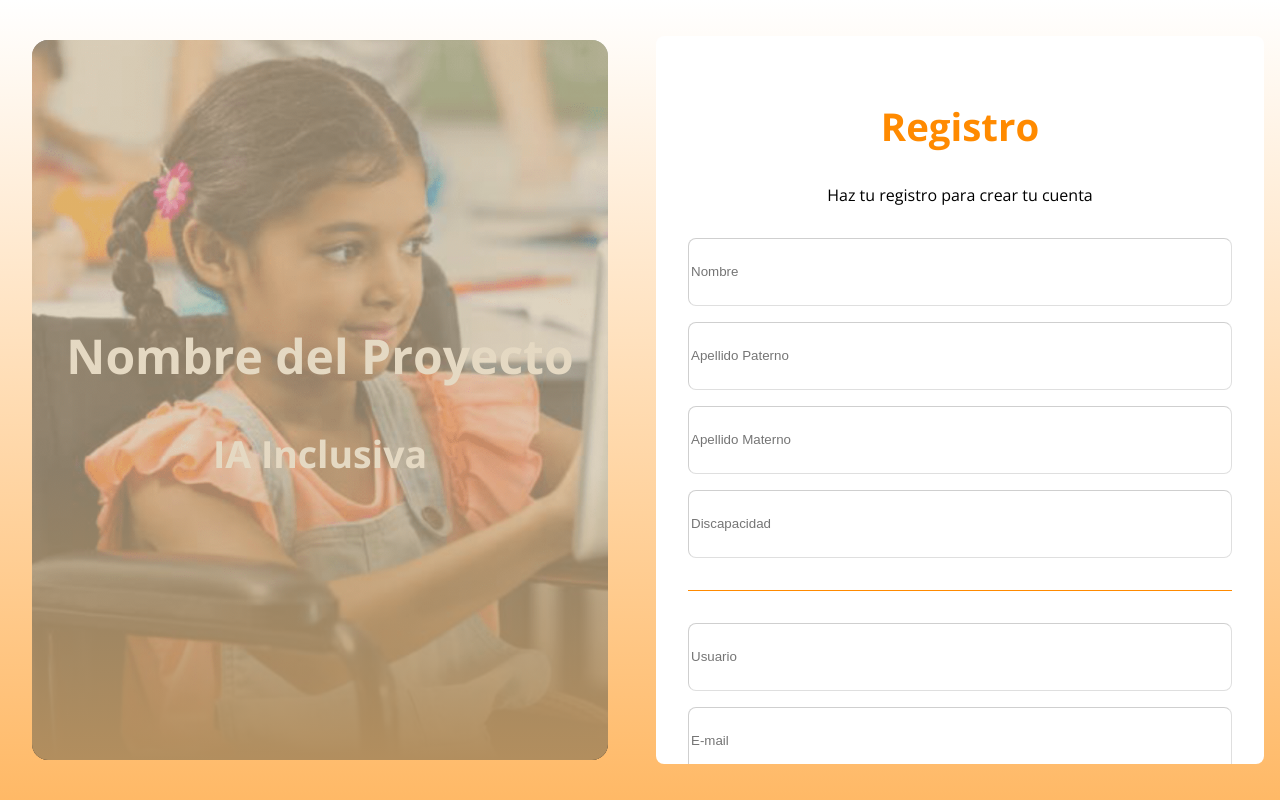
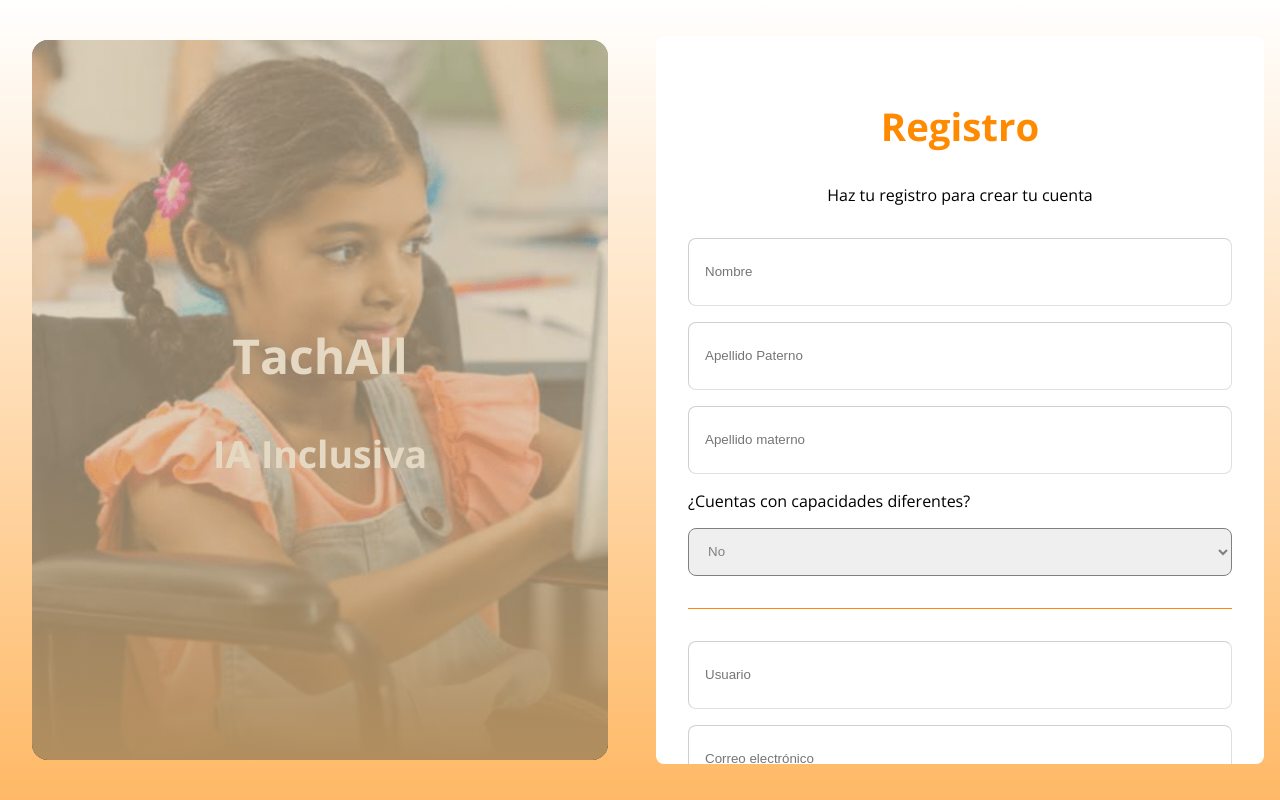
Before and after one commit to Arodiluna/hackaton, an Angular app: page /registro in a window 1280 px wide. Built offline with nearby package versions, Linux system fonts and the light colour scheme.

Commit message:
Registro
Registro completo

```diff
--- a/src/app/pages/registro/registro.component.html
+++ b/src/app/pages/registro/registro.component.html
@@ -2,37 +2,112 @@
   <section class="bloq-izq">
     <div class="bloq-img">
       <div>
-        <h2>Nombre del Proyecto</h2>
+        <h2>TachAll</h2>
         <h3>IA Inclusiva</h3>
       </div>
     </div>
   </section>
 
   <section class="bloq-der">
-    <form class="bloq-registro">
+    <form class="bloq-registro" #myRegistro="ngForm" (ngSubmit)="registro()">
       <div class="registro">
+
+        <div class="alertas">
+          <p class="informacion" *ngIf="alerta.informacion"> {{ alerta.informacion }} </p>
+          <p class="error" *ngIf="alerta.error"> {{ alerta.error }} </p>
+          <p class="correcto" *ngIf="alerta.correcto"> {{ alerta.correcto }} </p>
+       </div>
+
         <h1>Registro</h1>
         <p>Haz tu registro para crear tu cuenta</p>
       </div>
 
       <div class="inputs">
-        <input type="text" placeholder="Nombre" />
-        <input type="text" placeholder="Apellido Paterno" />
-        <input type="text" placeholder="Apellido Materno" />
-        <input type="text" placeholder="Discapacidad" />
+
+        <input type="text"
+        name="nombre"
+        id="nombre"
+        [(ngModel)]="usuario.nombre"
+        [disabled]="isLoading"
+        placeholder="Nombre"
+        minlength="1"
+        maxlength="60"
+        required>
+
+        <input type="text"
+        name="apellido_p"
+        id="apellido_p"
+        [(ngModel)]="usuario.apellido_p"
+        [disabled]="isLoading"
+        placeholder="Apellido Paterno"
+        minlength="1"
+        maxlength="60"
+        required>
+
+        <input type="text"
+        name="apellido_m"
+        id="nombre"
+        [(ngModel)]="usuario.apellido_m"
+        [disabled]="isLoading"
+        placeholder="Apellido materno"
+        minlength="1"
+        maxlength="60"
+        required>
+
+       <label for="discapacidad">¿Cuentas con capacidades diferentes?</label>
+       <select class="discapacidad" name="discapacidad" id="discapacidad" [disabled]="isLoading" [(ngModel)]="usuario.discapacidad">
+         <option value="1">Sí</option>
+         <option value="2">No</option>
+       </select>
+
         <div class="separador-horizontal"></div>
-        <input type="text" placeholder="Usuario" />
-        <input type="text" placeholder="E-mail" />
-        <input type="text" placeholder="Contraseña" />
-      </div>
+
+        <input type="text"
+        name="usuario"
+        id="nombre"
+        [(ngModel)]="usuario.usuario"
+        [disabled]="isLoading"
+        (ionChange)="removeSpaces()"
+        (input)="convertToLower()"
+        placeholder="Usuario"
+        minlength="1"
+        maxlength="20"
+        required>
+
+        <input
+         type="email"
+         name="email"
+         (ionChange)="removeSpaces()"
+         (input)="convertToLower()"
+         [(ngModel)]="usuario.email"
+         [disabled]="isLoading"
+         minlength="1"
+         maxlength="120"
+         placeholder="Correo electrónico"/>
+
+         <input
+         type="password"
+         name="pass"
+         (ionChange)="removeSpaces()"
+         [(ngModel)]="usuario.pass"
+         [disabled]="isLoading"
+         minlength="1"
+         maxlength="60"
+         placeholder="Contraseña"/>
+       </div>
 
       <div class="caja-botones">
         <div class="boton-cuenta">
-          <button type="submit">YA TENGO UNA CUENTA</button>
+          <button type="submit" [disabled]="isLoading" [ngClass]="{'boton-default': isLoading}">
+            <span value="warn" *ngIf="isLoading; else enviarText">
+                <img src="../../../assets/img/spinner/spinner.svg" alt="spinner">
+            </span>
+              <ng-template #enviarText>Registrarme</ng-template>
+          </button>
         </div>
 
         <div class="boton-crear">
-          <button type="submit">CREAR CUENTA</button>
+          <button type="button" (click)="back()">Regresar</button>
         </div>
       </div>
     </form>
--- a/src/app/pages/registro/registro.component.scss
+++ b/src/app/pages/registro/registro.component.scss
@@ -99,6 +99,7 @@
 
 
 .inputs input{
+    padding-left: 1rem;
     height: 4rem;
     border-radius: .5rem;
     background-color:rgba(255, 255, 255, 0);
@@ -114,6 +115,10 @@
     width: 100%;
     display: flex;
     justify-content: center;
+}
+
+button {
+    cursor: pointer;
 }
 
 .boton-inicio-sesion button{
@@ -166,3 +171,59 @@
     border-color: var(--color-naranja);
     border-radius: .5rem;
 }
+
+//Imagen cargando.
+span img {
+    width: 30px;
+}
+
+//Deshabilitar boton.
+.boton-cuenta button.boton-default {
+    cursor: none;
+    pointer-events: none;
+    background-color: rgba(0, 0, 0, 0.800);
+}
+
+//Discapacidad select.
+.discapacidad {
+    color: gray;
+    padding-left: 15px;
+    height: 3rem;
+    border: 1px solid gray;
+    border-radius: .5rem;
+}
+
+//Alertas.
+.alertas p {
+    font-size: 20px;
+    padding: .5rem 3rem;
+    border-radius: 1rem;
+    animation: aparicion .4s ease-in-out;
+}
+
+.alertas .informacion {
+    color: white;
+    background-color: rgb(255, 145, 0);
+}
+
+.alertas .error {
+    color: white;
+    background-color: rgb(255, 0, 0);
+}
+
+.alertas .correcto {
+    color: white;
+    background-color: rgb(0, 176, 38);
+}
+
+@keyframes aparicion {
+    0% {
+        opacity: 0;
+        transform: translateY(-10px);
+    }
+
+    100% {
+        opacity: 1;
+        transform: translateY(0);
+    }
+}
--- a/src/app/pages/registro/registro.component.ts
+++ b/src/app/pages/registro/registro.component.ts
@@ -1,4 +1,7 @@
 import { Component } from '@angular/core';
+import { Router } from '@angular/router';
+import { RegistroService } from 'src/app/services/registro.service';
+import { timer } from 'rxjs';
 
 @Component({
   selector: 'app-registro',
@@ -7,4 +10,90 @@
 })
 export class RegistroComponent {
 
-}
+  usuario = {
+    nombre: '',
+    apellido_p: '',
+    apellido_m: '',
+    usuario: '',
+    discapacidad: '2',
+    email: '',
+    pass: ''
+  }
+
+  alerta = {
+    informacion: '',
+    error: '',
+    correcto: ''
+  }
+
+  isLoading: boolean = false;
+
+  constructor ( private registroService: RegistroService,
+    private route: Router ) { }
+
+
+    ngOnInit() {
+      //Verificar token.is.route.navigate(['login']);
+      }
+
+    back() {
+          //Enviar a home.
+          this.route.navigate(['/login']);
+    }
+
+    //Email no permitir espacios.
+    removeSpaces() {
+      this.usuario.email = this.usuario.email.replace(/\s+/g, '').trim();
+      this.usuario.usuario = this.usuario.usuario.replace(/\s+/g, '').trim();
+    }
+
+    //Convertir en mínusculas
+    convertToLower(): void {
+      this.usuario.email = this.usuario.email.toLowerCase();
+      this.usuario.usuario = this.usuario.usuario.toLowerCase();
+    }
+
+     async registro() {
+      const contador = timer(5000);
+      if ( this.usuario.nombre == '' || this.usuario.apellido_p == '' || this.usuario.apellido_m == '' || this.usuario.usuario == '' || this.usuario.discapacidad == '', this.usuario.pass == '') {
+
+        this.isLoading = false;
+        this.alerta.informacion = 'Hay campos vacíos';
+        contador.subscribe((n) => {
+          this.alerta.informacion = '';
+        });
+      } else {
+        const emailRegex = /^[a-zA-Z0-9._%+-]+@[a-zA-Z0-9.-]+\.[a-zA-Z]{2,4}$/;
+        if ( !emailRegex.test( this.usuario.email ) ) {
+          this.alerta.error = 'Email no válido';
+          this.isLoading = false;
+          contador.subscribe((n) => {
+            this.alerta.error = '';
+          });
+        } else {
+          this.isLoading = true;
+          const valido = await this.registroService.registro( this.usuario.nombre, this.usuario.apellido_p, this.usuario.apellido_m, this.usuario.usuario, this.usuario.discapacidad, this.usuario.email, this.usuario.pass );
+
+          if ( valido ) {
+            this.isLoading = false;
+            //Convertimo el registro dos en verdadero.
+            this.alerta.correcto = 'Los datos se insertaron correctamente';
+            contador.subscribe((n) => {
+              this.alerta.correcto = '';
+            });
+
+          } else {
+            this.isLoading = false;
+            this.alerta.error = 'Ya existe un usuario con ese email';
+            contador.subscribe((n) => {
+              this.alerta.error = '';
+            });
+          }
+          //Cambiamos registro uno a false.
+
+        }
+      }
+     }
+
+
+   }
--- a/src/app/services/registro.service.ts
+++ b/src/app/services/registro.service.ts
@@ -15,10 +15,10 @@
   constructor( private http: HttpClient,
     private route: Router ) { }
 
-    registro( nombre: string, apellido_p: string, apellido_m: string, usuario: string, discapacidad: string, fecha_nacimiento: string, email: string, pass: string ): Promise<boolean> {
+    registro( nombre: string, apellido_p: string, apellido_m: string, usuario: string, discapacidad: string, email: string, pass: string ): Promise<boolean> {
 
       //Constante con el valor email y pass.
-      const data = { nombre, apellido_p, apellido_m, usuario, discapacidad, fecha_nacimiento, email, pass };
+      const data = { nombre, apellido_p, apellido_m, usuario, discapacidad, email, pass };
 
       //Crear promesa.
       return new Promise<boolean>( resolve => {
```
